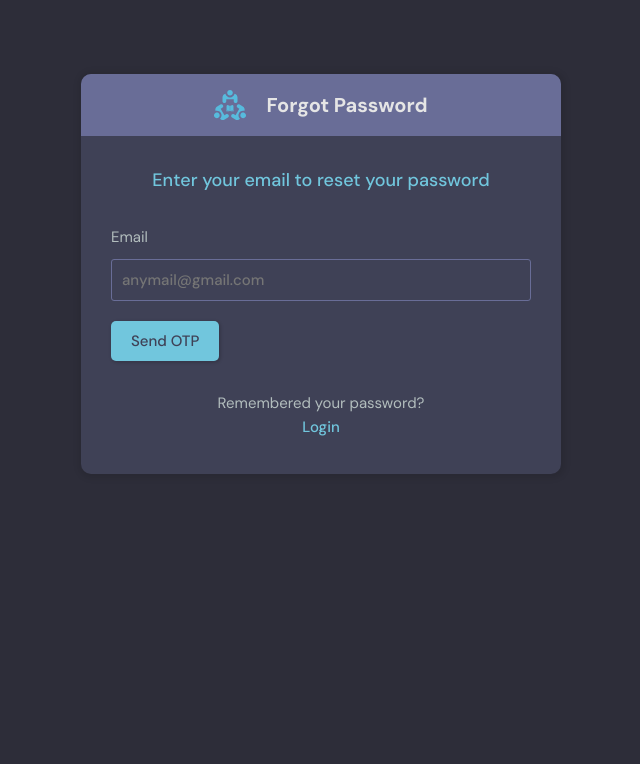
After one commit to fasihmuhammadvirk/Study-Room-Web-App, a Django app: page /forget_password/ in a window 1280 px wide. The commit adds this page. Shown: the top 764 px of the page, without its empty margins (319-959 px from the left). Run offline with Django 4.2, Linux system fonts and the light colour scheme.

Commit message:
forget password functionality

```diff
--- /dev/null
+++ b/studybud/mainapp/templates/mainapp/forget_password.html
@@ -0,0 +1,39 @@
+{% extends 'main.html' %}
+
+{% block content %}
+{% load static %}
+
+<main class="auth layout">
+    <div class="container" style="align-items: center; justify-content: center;">
+        <div class="layout__box">
+            <div class="layout__boxHeader">
+                <div class="layout__boxTitle">
+                    <div class="header__logo">
+                        <img src="{% static 'images/logo.svg' %}" />
+                        <h1>Forgot Password</h1>
+                    </div>
+                </div>
+            </div>
+            <div class="layout__body">
+                <h2 class="auth__tagline">Enter your email to reset your password</h2>
+                <form class="form" action="" method="POST">
+                    {% csrf_token %}
+                    <div class="form__group">
+                        <label for="email">Email</label>
+                        <input id="email" name="email" type="email" placeholder="anymail@gmail.com" required />
+                    </div>
+
+                    <button class="btn btn--main" type="submit">
+                        Send OTP
+                    </button>
+                </form>
+
+                <div class="auth__action">
+                    <p>Remembered your password?</p>
+                    <a href="{% url 'login' %}" class="btn btn--link">Login</a>
+                </div>
+            </div>
+        </div>
+    </div>
+</main>
+{% endblock %}
--- a/studybud/mainapp/templates/mainapp/login_register.html
+++ b/studybud/mainapp/templates/mainapp/login_register.html
@@ -36,6 +36,11 @@
 							placeholder="&bull;&bull;&bull;&bull;&bull;&bull;&bull;&bull;"
 						/>
 					</div>
+					<!-- Add this line inside your login form, right after the password input field -->
+					<div class="auth__action">
+						<a href="{% url 'forget_password' %}" class="btn btn--link">Forgot Password?</a>
+					</div>
+
 
 					<button class="btn btn--main" type="submit">
 						<svg
--- a/studybud/mainapp/urls.py
+++ b/studybud/mainapp/urls.py
@@ -5,7 +5,10 @@ urlpatterns = [
     path('login/', views.loginPage, name="login"),
     path('logout/', views.logoutUser, name="logout"),
     path('register/', views.registerPage, name="register"),
-
+    path('forget_password/', views.forget_password, name='forget_password'),
+    path('otp_input/<str:email>', views.otp_input, name='otp_input'),
+    path('change_password/<str:email>/',
+         views.change_password, name='change_password'),
 
     path('', views.home, name="home"),
     path('room/<str:pk>/', views.room, name="room"),
--- a/studybud/mainapp/views.py
+++ b/studybud/mainapp/views.py
@@ -4,10 +4,13 @@ from django.contrib import messages
 from django.contrib.auth.decorators import login_required
 from django.db.models import Q
 from django.contrib.auth import authenticate, login, logout
-from .models import Room, Topic, Message, User
+from .models import Room, Topic, Message, User, OTP
 from .forms import RoomForm, UserForm, MyUserCreationForm
 import pandas as pd
 import joblib
+from django.core.mail import send_mail
+from django.conf import settings
+import random
 # Create your views here.
 
 
@@ -40,6 +43,65 @@ def loginPage(request):
 
     context = {'page': page}
     return render(request, 'mainapp/login_register.html', context)
+
+
+def forget_password(request):
+    if request.method == 'POST':
+        email = request.POST['email']
+        try:
+            user = User.objects.get(email=email)
+        except User.DoesNotExist:
+            # Return an error message to the user
+            return render(request, 'mainapp/forget_password.html', {'messages': ['Email not found']})
+
+        # Generate and save the OTP
+        otp = OTP.objects.create(email=email, otp=str(
+            random.randint(100000, 999999)))
+
+        host_mail = settings.EMAIL_HOST_USER
+        # Send the OTP via email
+        send_mail(
+            'Your OTP',  # title
+            f'Your OTP is {otp.otp}',  # message
+            host_mail,  # host email
+            [email],  # reciver email address
+            fail_silently=False,
+        )
+
+        return redirect('otp_input',email=email)
+
+    return render(request, 'mainapp/forget_password.html')
+
+
+def otp_input(request, email):
+    if request.method == 'POST':
+        otp = request.POST['otp']
+        # email = request.POST['email']
+        try:
+            otp_obj = OTP.objects.filter(
+                email=email).order_by('-created_at').first()
+        except OTP.DoesNotExist:
+            return render(request, 'mainapp/otp_input.html', {'messages': ['Invalid email']})
+
+        if otp_obj.otp == otp and not otp_obj.is_expired():
+            return redirect('change_password', email=email)
+        else:
+            return render(request, 'mainapp/otp_input.html', {'messages': ['Invalid or expired OTP']})
+    return render(request, 'mainapp/otp_input.html')
+
+
+def change_password(request, email):
+    if request.method == 'POST':
+        new_password = request.POST['new_password']
+        try:
+            user = User.objects.get(email=email)
+        except User.DoesNotExist:
+            return render(request, 'mainapp/change_password.html', {'messages': ['User not found']})
+
+        user.set_password(new_password)
+        user.save()
+        return redirect('login')
+    return render(request, 'mainapp/change_password.html')
 
 
 def logoutUser(request):
@@ -242,8 +304,10 @@ def predict_sgpa_cgpa(request):
         input_df = pd.DataFrame([input_data])
 
         # Load the trained models
-        loaded_sgpa_model = joblib.load('/Users/fasihmuhammad/Desktop/Github/Study-Room-Web-App/model/sgpa_model.pkl')
-        loaded_cgpa_model = joblib.load('/Users/fasihmuhammad/Desktop/Github/Study-Room-Web-App/model/cgpa_model.pkl')
+        loaded_sgpa_model = joblib.load(
+            '/Users/fasihmuhammad/Desktop/Github/Study-Room-Web-App/model/sgpa_model.pkl')
+        loaded_cgpa_model = joblib.load(
+            '/Users/fasihmuhammad/Desktop/Github/Study-Room-Web-App/model/cgpa_model.pkl')
 
         # Make predictions for both SGPA and CGPA
         sgpa_prediction = loaded_sgpa_model.predict(input_df)
```
Also changed, not shown: studybud/mainapp/backend/email_backend.py (added, +18 -0 lines), studybud/mainapp/models.py (+10 -1 lines), studybud/mainapp/templates/mainapp/change_password.html (added, +39 -0 lines), studybud/mainapp/templates/mainapp/otp_input.html (added, +40 -0 lines), studybud/studybud/settings.py (+13 -0 lines), studybud/db.sqlite3, studybud/mainapp/migrations/0008_alter_message_options_remove_message_created.py (added), studybud/mainapp/migrations/0009_alter_message_options_message_created.py (added), studybud/mainapp/migrations/0010_otp.py (added), studybud/mainapp/migrations/0011_alter_otp_email.py (added), 8 other files.
